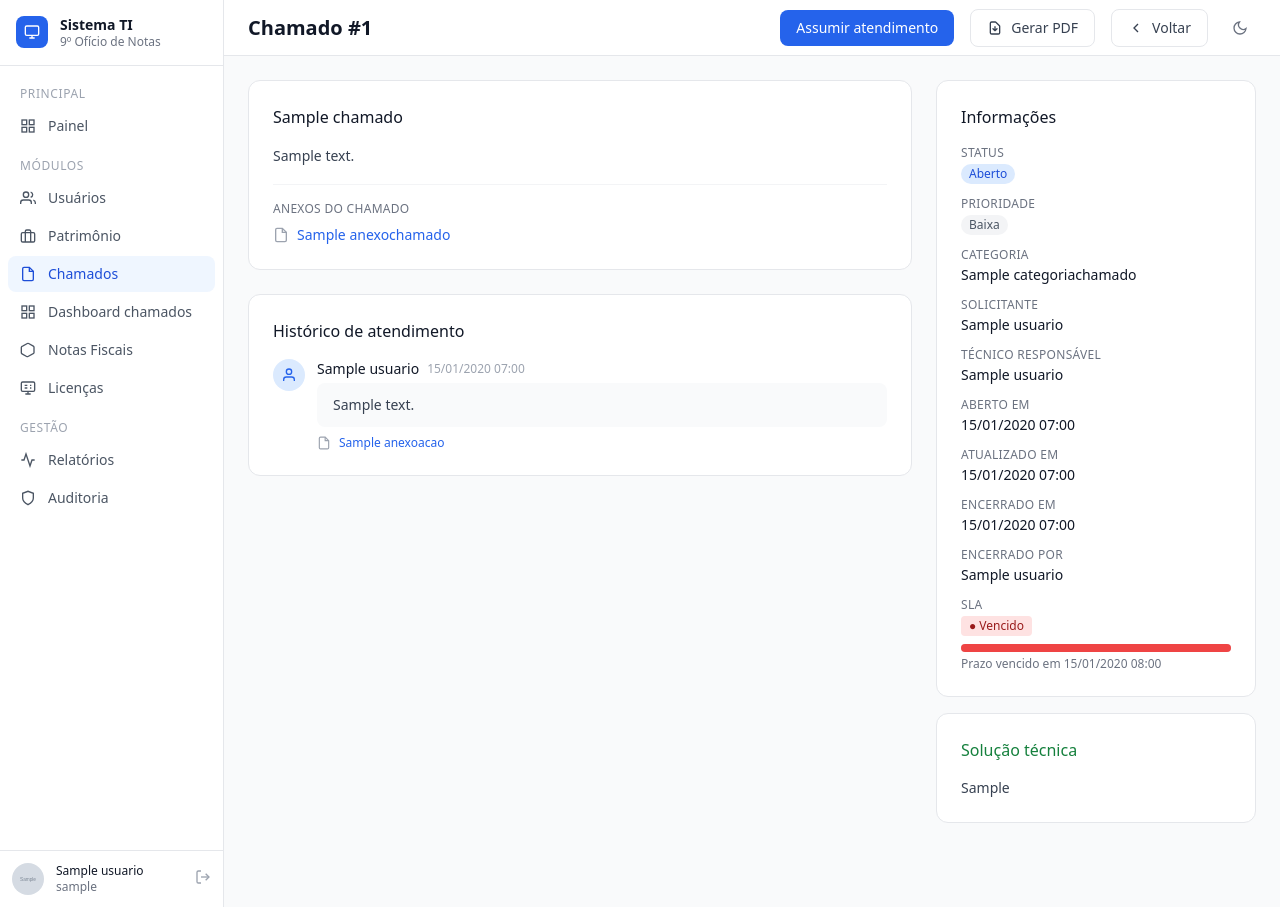
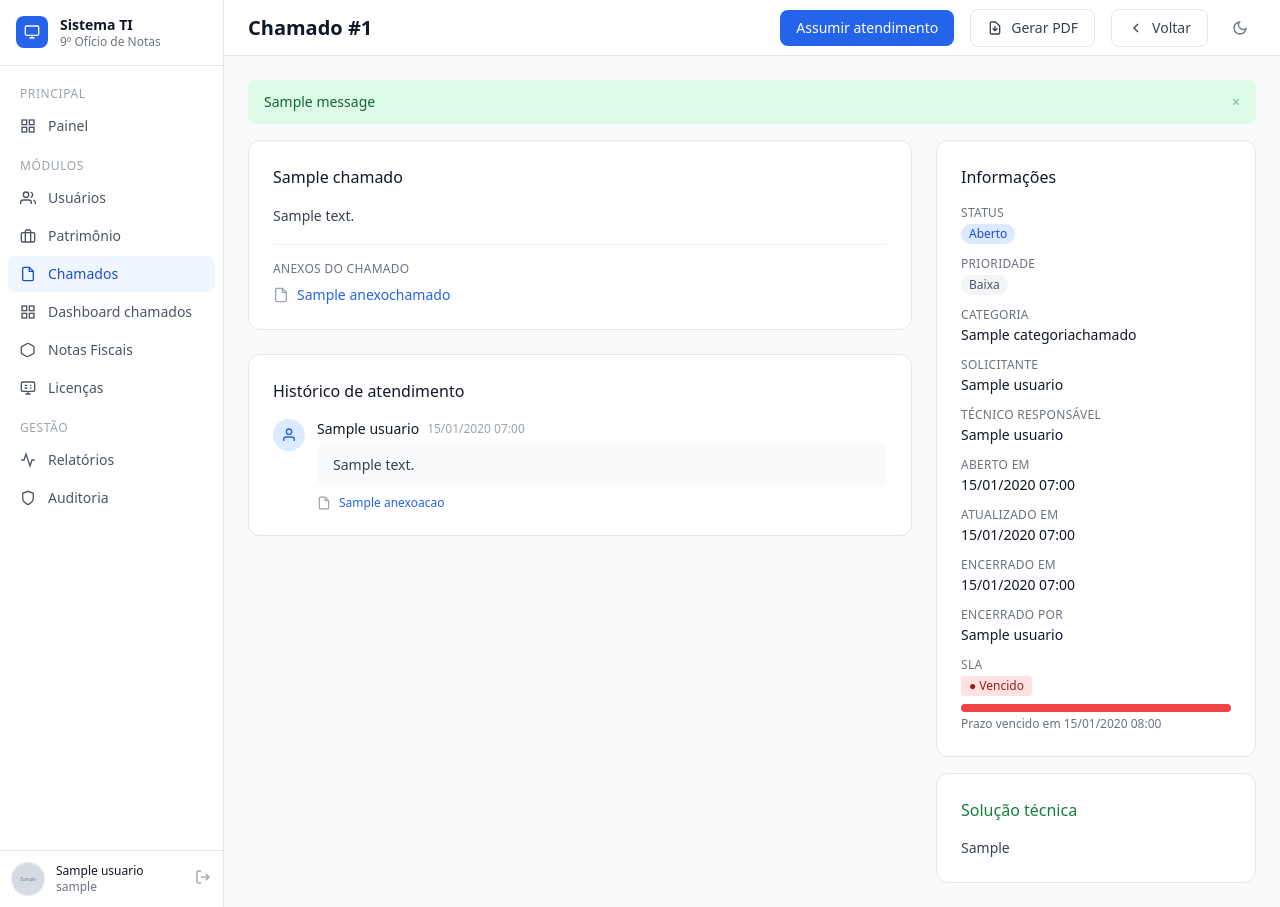
Before and after one commit to Quitite501/gestao_informatica, a Django app: page /chamados/1/ in a window 1280 px wide. Run offline with Django 5.2, Linux system fonts and the light colour scheme; a user stored in the database is signed in; tables that the repository leaves empty hold one stand-in row (values such as "Sample post"); grey boxes marked "Sample" are stand-in pictures; one stand-in notice (Sample message) is shown; some libraries are stand-ins or nearby versions.

Commit message:
fix: encerrar chamado via POST com modal centralizado e mensagens de sucesso

```diff
--- a/chamados/views.py
+++ b/chamados/views.py
@@ -1,5 +1,6 @@
 from django.contrib.auth.decorators import login_required, permission_required
 from django.core.exceptions import PermissionDenied
+from django.contrib import messages
 from django.shortcuts import render, redirect, get_object_or_404
 from datetime import timedelta
 from django.db.models import Count, Q
@@ -288,32 +289,26 @@ def chamado_registrar_acao(request, pk):
 @permission_required("chamados.can_manage_chamados", raise_exception=True)
 def chamado_encerrar(request, pk):
     """
-    Encerra o chamado e redireciona para a lista de chamados.
+    Encerra o chamado via POST e redireciona para a lista de chamados.
     """
     chamado = get_object_or_404(Chamado, pk=pk)
     if not chamado.tem_acoes():
+        messages.warning(request, "Registre ao menos uma ação antes de encerrar o chamado.")
         return redirect("chamado_detalhe", pk=chamado.pk)
 
-    form = ChamadoEncerramentoForm(request.POST or None, instance=chamado)
+    if request.method != "POST":
+        return redirect("chamado_detalhe", pk=chamado.pk)
 
-    if form.is_valid():
-        chamado = form.save(commit=False)
-        chamado.status = Chamado.STATUS_ENCERRADO
-        chamado.encerrado_por = request.user
-        chamado.encerrado_em = timezone.now()
-        chamado.save()
+    chamado.status = Chamado.STATUS_ENCERRADO
+    chamado.encerrado_por = request.user
+    chamado.encerrado_em = timezone.now()
+    chamado.save()
 
-        registrar_auditoria(request, RegistroAuditoria.ACAO_ENCERRAMENTO, "Chamado", str(chamado.pk),
-            f"Chamado #{chamado.pk} encerrado por {request.user.nome_completo}")
+    registrar_auditoria(request, RegistroAuditoria.ACAO_ENCERRAMENTO, "Chamado", str(chamado.pk),
+        f"Chamado #{chamado.pk} encerrado por {request.user.nome_completo}")
 
-        # MUDANÇA: redireciona para a lista ao invés do detalhe
-        return redirect("chamado_lista")
-
-    return render(
-        request,
-        "chamados/chamado_encerramento.html",
-        {"form": form, "chamado": chamado}
-    )
+    messages.success(request, f"Chamado #{chamado.pk} encerrado com sucesso.")
+    return redirect("chamado_lista")
 
 
 @login_required
--- a/static/css/output.css
+++ b/static/css/output.css
@@ -1497,6 +1518,10 @@ input[type="text"]:is(.dark *)::placeholder,
   margin-left: 1rem;
 }
 
+.ml-auto {
+  margin-left: auto;
+}
+
 .mr-1 {
   margin-right: 0.25rem;
 }
@@ -2091,6 +2136,11 @@ input[type="text"]:is(.dark *)::placeholder,
 .bg-yellow-500 {
   --tw-bg-opacity: 1;
   background-color: rgb(234 179 8 / var(--tw-bg-opacity, 1));
+}
+
+.object-cover {
+  -o-object-fit: cover;
+     object-fit: cover;
 }
 
 .p-0 {
@@ -2322,6 +2377,10 @@ input[type="text"]:is(.dark *)::placeholder,
   color: rgb(30 64 175 / var(--tw-text-opacity, 1));
 }
 
+.text-current {
+  color: currentColor;
+}
+
 .text-gray-400 {
   --tw-text-opacity: 1;
   color: rgb(156 163 175 / var(--tw-text-opacity, 1));
@@ -2418,6 +2477,16 @@ input[type="text"]:is(.dark *)::placeholder,
 
 .underline-offset-2 {
   text-underline-offset: 2px;
+}
+
+.opacity-50 {
+  opacity: 0.5;
+}
+
+.shadow-2xl {
+  --tw-shadow: 0 25px 50px -12px rgb(0 0 0 / 0.25);
+  --tw-shadow-colored: 0 25px 50px -12px var(--tw-shadow-color);
+  box-shadow: var(--tw-ring-offset-shadow, 0 0 #0000), var(--tw-ring-shadow, 0 0 #0000), var(--tw-shadow);
 }
 
 .shadow-lg {
@@ -2436,6 +2505,23 @@ input[type="text"]:is(.dark *)::placeholder,
   --tw-shadow: 0 20px 25px -5px rgb(0 0 0 / 0.1), 0 8px 10px -6px rgb(0 0 0 / 0.1);
   --tw-shadow-colored: 0 20px 25px -5px var(--tw-shadow-color), 0 8px 10px -6px var(--tw-shadow-color);
   box-shadow: var(--tw-ring-offset-shadow, 0 0 #0000), var(--tw-ring-shadow, 0 0 #0000), var(--tw-shadow);
+}
+
+.ring-1 {
+  --tw-ring-offset-shadow: var(--tw-ring-inset) 0 0 0 var(--tw-ring-offset-width) var(--tw-ring-offset-color);
+  --tw-ring-shadow: var(--tw-ring-inset) 0 0 0 calc(1px + var(--tw-ring-offset-width)) var(--tw-ring-color);
+  box-shadow: var(--tw-ring-offset-shadow), var(--tw-ring-shadow), var(--tw-shadow, 0 0 #0000);
+}
+
+.ring-2 {
+  --tw-ring-offset-shadow: var(--tw-ring-inset) 0 0 0 var(--tw-ring-offset-width) var(--tw-ring-offset-color);
+  --tw-ring-shadow: var(--tw-ring-inset) 0 0 0 calc(2px + var(--tw-ring-offset-width)) var(--tw-ring-color);
+  box-shadow: var(--tw-ring-offset-shadow), var(--tw-ring-shadow), var(--tw-shadow, 0 0 #0000);
+}
+
+.ring-gray-200 {
+  --tw-ring-opacity: 1;
+  --tw-ring-color: rgb(229 231 235 / var(--tw-ring-opacity, 1));
 }
 
 .transition-colors {
--- a/templates/base.html
+++ b/templates/base.html
@@ -8,6 +8,100 @@
   <link rel="stylesheet" href="{% static 'css/output.css' %}">
 </head>
 <body class="h-full bg-gray-50 dark:bg-gray-950 text-gray-900 dark:text-gray-100">
+<!-- Modal de confirmação reutilizável -->
+<div id="modal-confirmacao" style="display:none;position:fixed;top:0;left:0;right:0;bottom:0;z-index:9999;align-items:center;justify-content:center;">
+  <div id="modal-overlay" style="position:absolute;top:0;left:0;right:0;bottom:0;background:rgba(0,0,0,0.5);"></div>
+  <div class="relative bg-white dark:bg-gray-800 rounded-xl shadow-2xl p-6" style="z-index:10;width:100%;max-width:28rem;margin:auto;">
+    <div class="flex items-start gap-4">
+      <div class="flex-shrink-0 w-10 h-10 rounded-full bg-red-100 dark:bg-red-900/40 flex items-center justify-center">
+        <svg class="w-5 h-5 text-red-600 dark:text-red-400" fill="none" stroke="currentColor" stroke-width="2" viewBox="0 0 24 24">
+          <path stroke-linecap="round" stroke-linejoin="round" d="M12 9v4m0 4h.01M10.29 3.86L1.82 18a2 2 0 001.71 3h16.94a2 2 0 001.71-3L13.71 3.86a2 2 0 00-3.42 0z"/>
+        </svg>
+      </div>
+      <div class="flex-1">
+        <h3 id="modal-titulo" class="text-base font-semibold text-gray-900 dark:text-white mb-1">Confirmar ação</h3>
+        <p id="modal-mensagem" class="text-sm text-gray-500 dark:text-gray-400">Tem certeza que deseja continuar?</p>
+      </div>
+    </div>
+    <div class="flex justify-end gap-3 mt-6">
+      <button id="modal-cancelar" class="px-4 py-2 text-sm font-medium text-gray-700 dark:text-gray-300 bg-gray-100 dark:bg-gray-700 hover:bg-gray-200 dark:hover:bg-gray-600 rounded-lg transition-colors">
+        Cancelar
+      </button>
+      <a id="modal-confirmar-link" href="#" class="hidden px-4 py-2 text-sm font-medium text-white bg-red-600 hover:bg-red-700 rounded-lg transition-colors">
+        Confirmar
+      </a>
+      <button id="modal-confirmar-form" type="button" class="hidden px-4 py-2 text-sm font-medium text-white bg-red-600 hover:bg-red-700 rounded-lg transition-colors">
+        Confirmar
+      </button>
+    </div>
+  </div>
+</div>
+
+<script>
+(function () {
+  const modal     = document.getElementById('modal-confirmacao');
+  const overlay   = document.getElementById('modal-overlay');
+  const titulo    = document.getElementById('modal-titulo');
+  const mensagem  = document.getElementById('modal-mensagem');
+  const btnLink   = document.getElementById('modal-confirmar-link');
+  const btnForm   = document.getElementById('modal-confirmar-form');
+  const btnCancel = document.getElementById('modal-cancelar');
+  let formAlvo = null;
+
+  function abrirModal(t, m) {
+    titulo.textContent  = t;
+    mensagem.textContent = m;
+    modal.style.display = 'flex';
+  }
+
+  function fecharModal() {
+    modal.style.display = 'none';
+    btnLink.classList.add('hidden');
+    btnForm.classList.add('hidden');
+    formAlvo = null;
+  }
+
+  // Gatilho para <a> ou <button> com data-confirm-url
+  document.addEventListener('click', function (e) {
+    const el = e.target.closest('[data-confirm-url]');
+    if (!el) return;
+    e.preventDefault();
+    const url = el.dataset.confirmUrl;
+    const t   = el.dataset.confirmTitulo   || 'Confirmar ação';
+    const m   = el.dataset.confirmMensagem || 'Tem certeza que deseja continuar?';
+    btnLink.href = url;
+    btnLink.classList.remove('hidden');
+    btnForm.classList.add('hidden');
+    abrirModal(t, m);
+  });
+
+  // Gatilho para botão submit com data-confirm-form
+  document.addEventListener('click', function (e) {
+    const el = e.target.closest('[data-confirm-form]');
+    if (!el) return;
+    e.preventDefault();
+    const formId = el.dataset.confirmForm;
+    formAlvo = document.getElementById(formId);
+    const t  = el.dataset.confirmTitulo   || 'Confirmar ação';
+    const m  = el.dataset.confirmMensagem || 'Tem certeza que deseja continuar?';
+    btnForm.classList.remove('hidden');
+    btnLink.classList.add('hidden');
+    abrirModal(t, m);
+  });
+
+  btnForm.addEventListener('click', function () {
+    if (formAlvo) formAlvo.submit();
+    fecharModal();
+  });
+
+  btnCancel.addEventListener('click', fecharModal);
+  overlay.addEventListener('click', fecharModal);
+  document.addEventListener('keydown', function (e) {
+    if (e.key === 'Escape') fecharModal();
+  });
+})();
+</script>
+
 <div class="flex h-screen overflow-hidden">
 
   <aside class="w-56 flex-shrink-0 bg-white dark:bg-gray-900 border-r border-gray-200 dark:border-gray-700 flex flex-col">
@@ -101,6 +195,20 @@
       </button>
     </header>
     <main class="flex-1 overflow-y-auto p-6">
+      {% if messages %}
+      <div class="mb-4 space-y-2">
+        {% for message in messages %}
+        <div class="flex items-center gap-3 px-4 py-3 rounded-lg text-sm font-medium
+          {% if message.tags == 'success' %}bg-green-100 text-green-800 dark:bg-green-900/40 dark:text-green-300
+          {% elif message.tags == 'error' %}bg-red-100 text-red-800 dark:bg-red-900/40 dark:text-red-300
+          {% elif message.tags == 'warning' %}bg-amber-100 text-amber-800 dark:bg-amber-900/40 dark:text-amber-300
+          {% else %}bg-blue-100 text-blue-800 dark:bg-blue-900/40 dark:text-blue-300{% endif %}">
+          <span>{{ message }}</span>
+          <button onclick="this.parentElement.remove()" class="ml-auto text-current opacity-50 hover:opacity-100">&times;</button>
+        </div>
+        {% endfor %}
+      </div>
+      {% endif %}
       {% block content %}{% endblock %}
     </main>
   </div>
@@ -124,193 +232,8 @@
     iconMoon.classList.toggle('hidden', isDark);
   });
 </script>
+
+
+
 </body>
 </html>
-
-<!-- Modal de confirmação reutilizável -->
-<div id="modal-confirmacao" class="hidden fixed inset-0 z-50 flex items-center justify-center">
-  <div class="absolute inset-0 bg-black/50" id="modal-overlay"></div>
-  <div class="relative bg-white dark:bg-gray-800 rounded-xl shadow-2xl w-full max-w-md mx-4 p-6">
-    <div class="flex items-start gap-4">
-      <div class="flex-shrink-0 w-10 h-10 rounded-full bg-red-100 dark:bg-red-900/40 flex items-center justify-center">
-        <svg class="w-5 h-5 text-red-600 dark:text-red-400" fill="none" stroke="currentColor" stroke-width="2" viewBox="0 0 24 24">
-          <path stroke-linecap="round" stroke-linejoin="round" d="M12 9v4m0 4h.01M10.29 3.86L1.82 18a2 2 0 001.71 3h16.94a2 2 0 001.71-3L13.71 3.86a2 2 0 00-3.42 0z"/>
-        </svg>
-      </div>
-      <div class="flex-1">
-        <h3 id="modal-titulo" class="text-base font-semibold text-gray-900 dark:text-white mb-1">Confirmar ação</h3>
-        <p id="modal-mensagem" class="text-sm text-gray-500 dark:text-gray-400">Tem certeza que deseja continuar?</p>
-      </div>
-    </div>
-    <div class="flex justify-end gap-3 mt-6">
-      <button id="modal-cancelar" class="px-4 py-2 text-sm font-medium text-gray-700 dark:text-gray-300 bg-gray-100 dark:bg-gray-700 hover:bg-gray-200 dark:hover:bg-gray-600 rounded-lg transition-colors">
-        Cancelar
-      </button>
-      <a id="modal-confirmar-link" href="#" class="hidden px-4 py-2 text-sm font-medium text-white bg-red-600 hover:bg-red-700 rounded-lg transition-colors">
-        Confirmar
-      </a>
-      <button id="modal-confirmar-form" type="button" class="hidden px-4 py-2 text-sm font-medium text-white bg-red-600 hover:bg-red-700 rounded-lg transition-colors">
-        Confirmar
-      </button>
-    </div>
-  </div>
-</div>
-
-<script>
-(function () {
-  const modal     = document.getElementById('modal-confirmacao');
-  const overlay   = document.getElementById('modal-overlay');
-  const titulo    = document.getElementById('modal-titulo');
-  const mensagem  = document.getElementById('modal-mensagem');
-  const btnLink   = document.getElementById('modal-confirmar-link');
-  const btnForm   = document.getElementById('modal-confirmar-form');
-  const btnCancel = document.getElementById('modal-cancelar');
-  let formAlvo = null;
-
-  function abrirModal(t, m) {
-    titulo.textContent  = t;
-    mensagem.textContent = m;
-    modal.classList.remove('hidden');
-  }
-
-  function fecharModal() {
-    modal.classList.add('hidden');
-    btnLink.classList.add('hidden');
-    btnForm.classList.add('hidden');
-    formAlvo = null;
-  }
-
-  // Gatilho para <a> ou <button> com data-confirm-url
-  document.addEventListener('click', function (e) {
-    const el = e.target.closest('[data-confirm-url]');
-    if (!el) return;
-    e.preventDefault();
-    const url = el.dataset.confirmUrl;
-    const t   = el.dataset.confirmTitulo   || 'Confirmar ação';
-    const m   = el.dataset.confirmMensagem || 'Tem certeza que deseja continuar?';
-    btnLink.href = url;
-    btnLink.classList.remove('hidden');
-    btnForm.classList.add('hidden');
-    abrirModal(t, m);
-  });
-
-  // Gatilho para botão submit com data-confirm-form
-  document.addEventListener('click', function (e) {
-    const el = e.target.closest('[data-confirm-form]');
-    if (!el) return;
-    e.preventDefault();
-    const formId = el.dataset.confirmForm;
-    formAlvo = document.getElementById(formId);
-    const t  = el.dataset.confirmTitulo   || 'Confirmar ação';
-    const m  = el.dataset.confirmMensagem || 'Tem certeza que deseja continuar?';
-    btnForm.classList.remove('hidden');
-    btnLink.classList.add('hidden');
-    abrirModal(t, m);
-  });
-
-  btnForm.addEventListener('click', function () {
-    if (formAlvo) formAlvo.submit();
-    fecharModal();
-  });
-
-  btnCancel.addEventListener('click', fecharModal);
-  overlay.addEventListener('click', fecharModal);
-  document.addEventListener('keydown', function (e) {
-    if (e.key === 'Escape') fecharModal();
-  });
-})();
-</script>
-
-<!-- Modal de confirmação reutilizável -->
-<div id="modal-confirmacao" class="hidden fixed inset-0 z-50 flex items-center justify-center">
-  <div class="absolute inset-0 bg-black/50" id="modal-overlay"></div>
-  <div class="relative bg-white dark:bg-gray-800 rounded-xl shadow-2xl w-full max-w-md mx-4 p-6">
-    <div class="flex items-start gap-4">
-      <div class="flex-shrink-0 w-10 h-10 rounded-full bg-red-100 dark:bg-red-900/40 flex items-center justify-center">
-        <svg class="w-5 h-5 text-red-600 dark:text-red-400" fill="none" stroke="currentColor" stroke-width="2" viewBox="0 0 24 24">
-          <path stroke-linecap="round" stroke-linejoin="round" d="M12 9v4m0 4h.01M10.29 3.86L1.82 18a2 2 0 001.71 3h16.94a2 2 0 001.71-3L13.71 3.86a2 2 0 00-3.42 0z"/>
-        </svg>
-      </div>
-      <div class="flex-1">
-        <h3 id="modal-titulo" class="text-base font-semibold text-gray-900 dark:text-white mb-1">Confirmar ação</h3>
-        <p id="modal-mensagem" class="text-sm text-gray-500 dark:text-gray-400">Tem certeza que deseja continuar?</p>
-      </div>
-    </div>
-    <div class="flex justify-end gap-3 mt-6">
-      <button id="modal-cancelar" class="px-4 py-2 text-sm font-medium text-gray-700 dark:text-gray-300 bg-gray-100 dark:bg-gray-700 hover:bg-gray-200 dark:hover:bg-gray-600 rounded-lg transition-colors">
-        Cancelar
-      </button>
-      <a id="modal-confirmar-link" href="#" class="hidden px-4 py-2 text-sm font-medium text-white bg-red-600 hover:bg-red-700 rounded-lg transition-colors">
-        Confirmar
-      </a>
-      <button id="modal-confirmar-form" type="button" class="hidden px-4 py-2 text-sm font-medium text-white bg-red-600 hover:bg-red-700 rounded-lg transition-colors">
-        Confirmar
-      </button>
-    </div>
-  </div>
-</div>
-
-<script>
-(function () {
-  const modal     = document.getElementById('modal-confirmacao');
-  const overlay   = document.getElementById('modal-overlay');
-  const titulo    = document.getElementById('modal-titulo');
-  const mensagem  = document.getElementById('modal-mensagem');
-  const btnLink   = document.getElementById('modal-confirmar-link');
-  const btnForm   = document.getElementById('modal-confirmar-form');
-  const btnCancel = document.getElementById('modal-cancelar');
-  let formAlvo = null;
-
-  function abrirModal(t, m) {
-    titulo.textContent  = t;
-    mensagem.textContent = m;
-    modal.classList.remove('hidden');
-  }
-
-  function fecharModal() {
-    modal.classList.add('hidden');
-    btnLink.classList.add('hidden');
-    btnForm.classList.add('hidden');
-    formAlvo = null;
-  }
-
-  // Gatilho para <a> ou <button> com data-confirm-url
-  document.addEventListener('click', function (e) {
-    const el = e.target.closest('[data-confirm-url]');
-    if (!el) return;
-    e.preventDefault();
-    const url = el.dataset.confirmUrl;
-    const t   = el.dataset.confirmTitulo   || 'Confirmar ação';
-    const m   = el.dataset.confirmMensagem || 'Tem certeza que deseja continuar?';
-    btnLink.href = url;
-    btnLink.classList.remove('hidden');
-    btnForm.classList.add('hidden');
-    abrirModal(t, m);
-  });
-
-  // Gatilho para botão submit com data-confirm-form
-  document.addEventListener('click', function (e) {
-    const el = e.target.closest('[data-confirm-form]');
-    if (!el) return;
-    e.preventDefault();
-    const formId = el.dataset.confirmForm;
-    formAlvo = document.getElementById(formId);
-    const t  = el.dataset.confirmTitulo   || 'Confirmar ação';
-    const m  = el.dataset.confirmMensagem || 'Tem certeza que deseja continuar?';
-    btnForm.classList.remove('hidden');
-    btnLink.classList.add('hidden');
-    abrirModal(t, m);
-  });
-
-  btnForm.addEventListener('click', function () {
-    if (formAlvo) formAlvo.submit();
-    fecharModal();
-  });
-
-  btnCancel.addEventListener('click', fecharModal);
-  overlay.addEventListener('click', fecharModal);
-  document.addEventListener('keydown', function (e) {
-    if (e.key === 'Escape') fecharModal();
-  });
-})();
-</script>
--- a/templates/chamados/chamado_detalhe.html
+++ b/templates/chamados/chamado_detalhe.html
@@ -12,7 +12,13 @@
     {% endif %}
     {% if chamado.status == "em_atendimento" or chamado.status == "aguardando_usuario" %}
       {% if chamado.tem_acoes %}
-        <a href="#" data-confirm-url="{% url 'chamado_encerrar' chamado.pk %}" data-confirm-titulo="Encerrar chamado" data-confirm-mensagem="Tem certeza que deseja encerrar este chamado? Você será direcionado para informar a solução técnica." class="btn-secondary">Encerrar chamado</a>
+        <form method="post" action="{% url 'chamado_encerrar' chamado.pk %}" class="inline" id="form-encerrar">
+          {% csrf_token %}
+        </form>
+        <button type="button" class="btn-secondary"
+          data-confirm-form="form-encerrar"
+          data-confirm-titulo="Encerrar chamado"
+          data-confirm-mensagem="Tem certeza que deseja encerrar este chamado?">Encerrar chamado</button>
       {% else %}
         <span class="text-xs text-amber-600 dark:text-amber-400 italic self-center">Registre ao menos uma ação para encerrar</span>
       {% endif %}
```
Also changed, not shown: other parts of static/css/output.css (+65 -0 lines), 2 other files.
